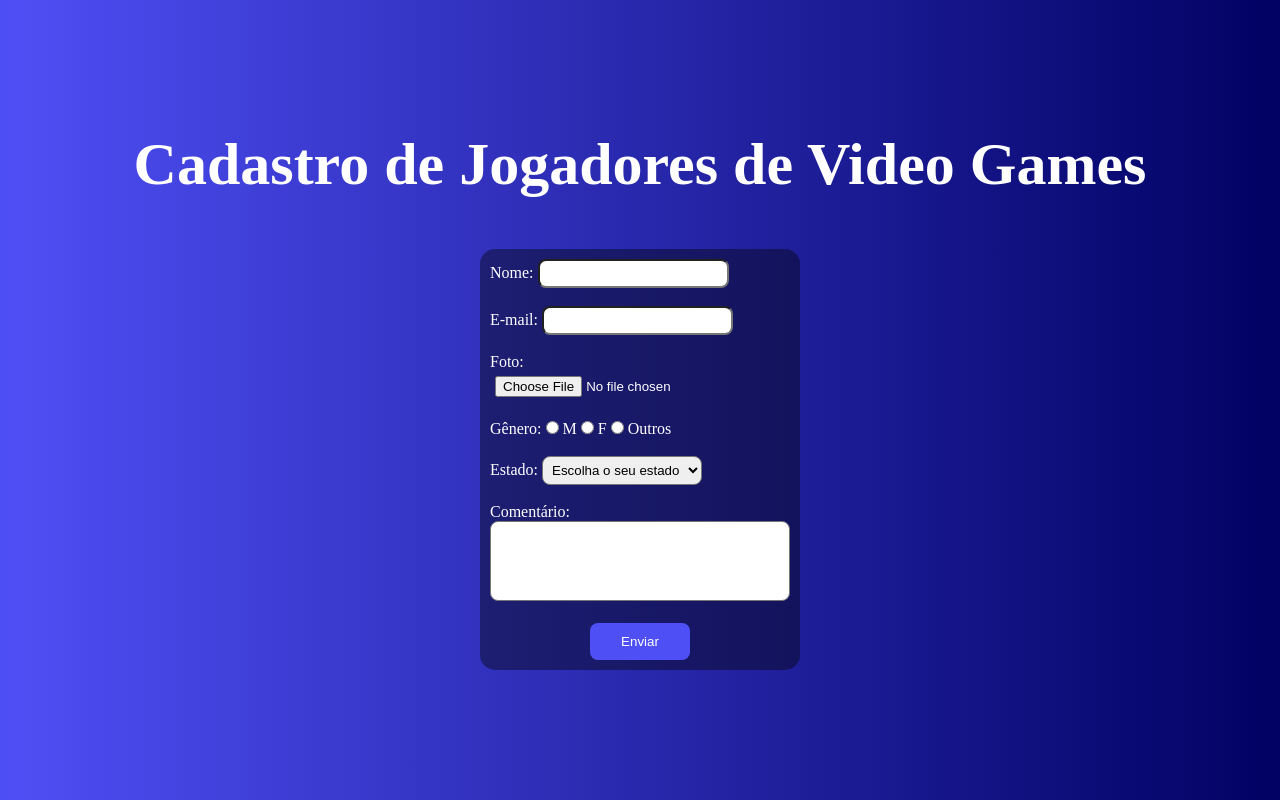
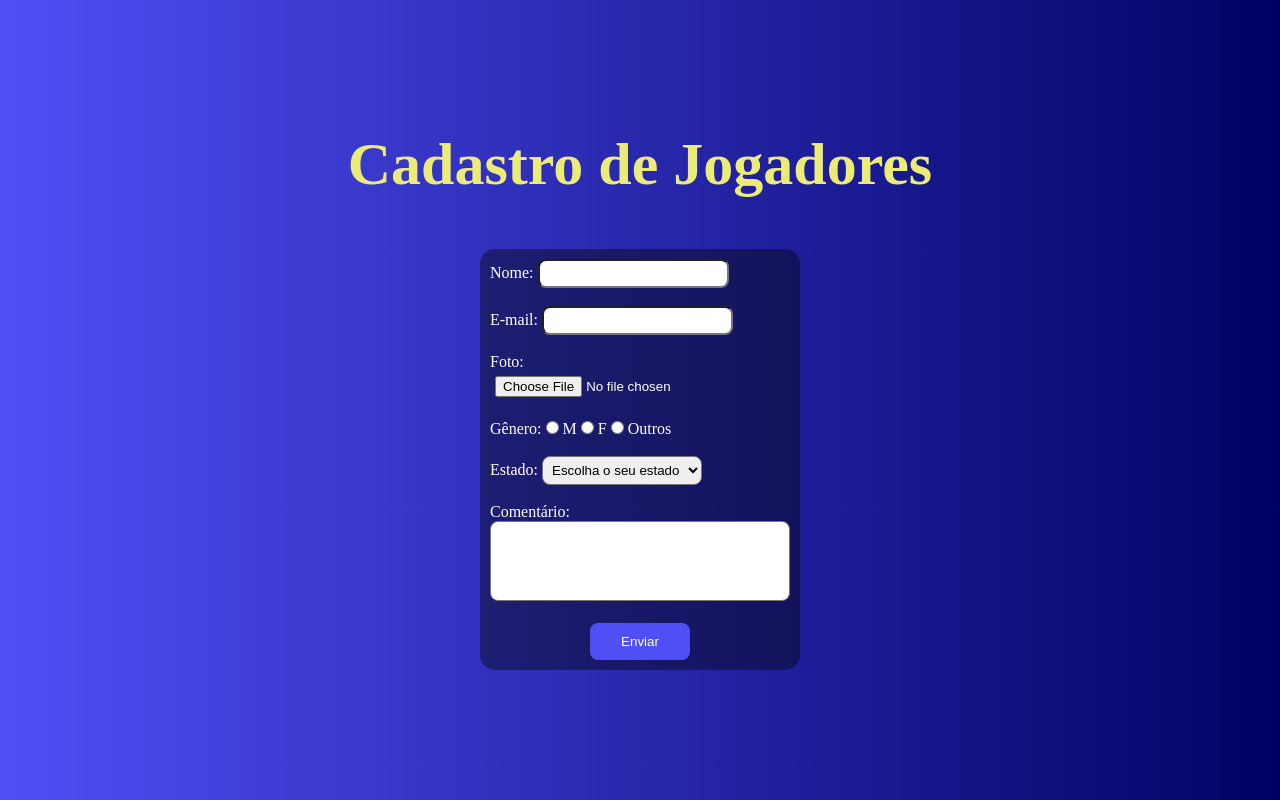
Before and after one commit to luisaWashington/luisaWashington.github.io, a plain HTML site: page index.html in a window 1280 px wide. Drawn offline with Linux system fonts and the light colour scheme; a web font is replaced by a local one.

Commit message:
alteração de h1 2

```diff
--- a/index.html
+++ b/index.html
@@ -8,7 +8,7 @@
         <title>Formulário</title>
     </head>
     <body>
-        <h1>Cadastro de Jogadores de Video Games</h1>
+        <h1>Cadastro de Jogadores</h1>
         <div class="box">
             <form action="https://formsubmit.co/luisaws21@gmail.com" method="POST" enctype="multipart/form-data">
                 <label for="nome">Nome:</label>
--- a/style.css
+++ b/style.css
@@ -18,7 +18,7 @@
 h1 {
     font-family: amor;
     font-size: 60px;
-    color: white;
+    color: rgb(235, 235, 118);
 }
 
 body {
```
